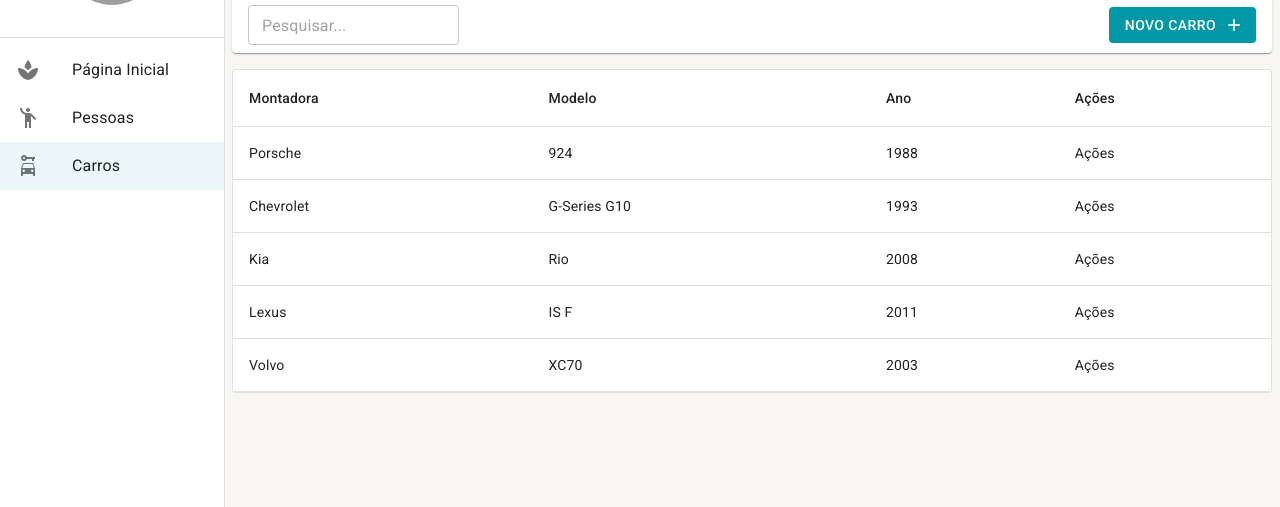
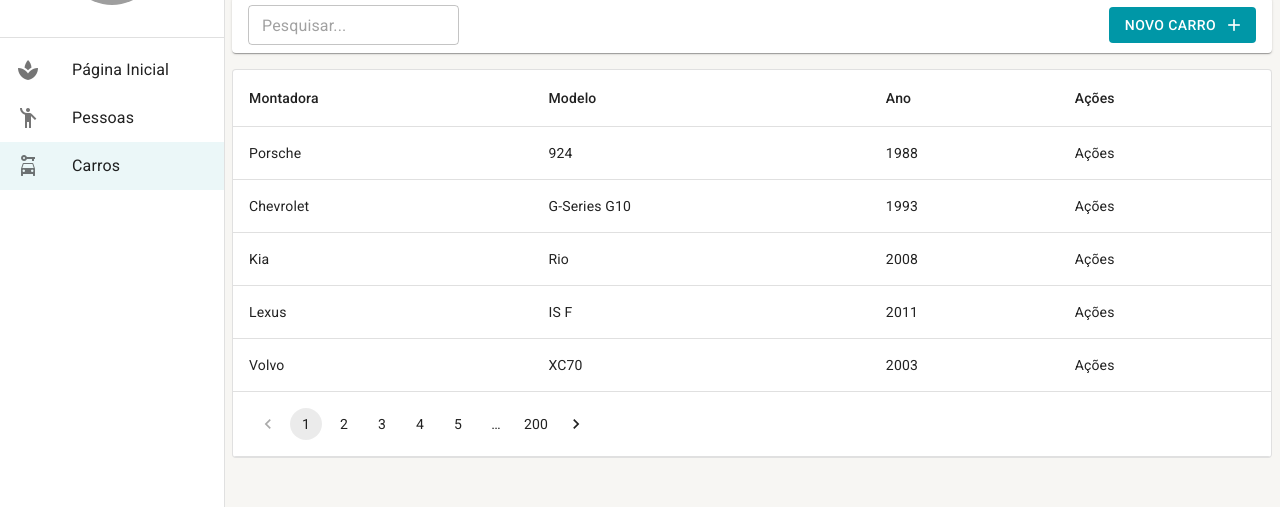
Before and after one commit to NiltonMoraesNeto/portfolio-nilton, a React (Create React App) app: page /carros in a window 1280 px wide. Shown: the part 123-630 px from the top of the page. Built offline with nearby package versions, Linux system fonts and the light colour scheme; data requests are answered from the project's data file; grey boxes are pictures that could not be loaded.

Commit message:
Paginação e listagem

```diff
--- a/src/pages/carros/ListagemDeCarro.tsx
+++ b/src/pages/carros/ListagemDeCarro.tsx
@@ -6,10 +6,15 @@
   TableRow,
   TableCell,
   Paper,
+  TableFooter,
+  LinearProgress,
+  CircularProgress,
+  Pagination,
 } from "@mui/material";
 import { useEffect, useMemo, useState } from "react";
 import { useSearchParams } from "react-router-dom";
 import { FerramentasDaListagem } from "../../shared/components";
+import { Environment } from "../../shared/environment";
 import { useDebounce } from "../../shared/hooks";
 import { LayoutBasePages } from "../../shared/layouts";
 import {
@@ -30,10 +35,14 @@
     return searchParams.get("busca") || "";
   }, [searchParams]);
 
+  const pagina = useMemo(() => {
+    return Number(searchParams.get("pagina") || "1");
+  }, [searchParams]);
+
   useEffect(() => {
     setIsLoading(true);
     debounce(() => {
-        CarrosService.getAll(1, busca).then((result) => {
+      CarrosService.getAll(pagina, busca).then((result) => {
         setIsLoading(false);
         if (result instanceof Error) {
           alert(result.message);
@@ -45,7 +54,7 @@
         }
       });
     });
-    }, [busca]);
+  }, [busca, pagina]);
 
   return (
     <LayoutBasePages
@@ -56,12 +65,16 @@
           mostrarInputBusca
           textoDaBusca={busca}
           aoMudarTextoDeBusca={(texto) =>
-              setSearchParams({ busca: texto }, { replace: true })
+            setSearchParams({ busca: texto, pagina: "1" }, { replace: true })
           }
         />
       }
     >
-        <TableContainer component={Paper} variant={"outlined"} sx={{ m: 1, width: "auto"}}>
+      <TableContainer
+        component={Paper}
+        variant={"outlined"}
+        sx={{ m: 1, width: "auto" }}
+      >
         <Table>
           <TableHead>
             <TableRow>
@@ -72,7 +85,7 @@
             </TableRow>
           </TableHead>
           <TableBody>
-              {carro.map(carros => (
+            {carro.map((carros) => (
               <TableRow key={carros.id}>
                 <TableCell>{carros.montadora}</TableCell>
                 <TableCell>{carros.modelo}</TableCell>
@@ -81,6 +94,36 @@
               </TableRow>
             ))}
           </TableBody>
+
+          {totalCount === 0 && !isLoading && (
+            <caption>{Environment.LISTAGEM_VAZIA}</caption>
+          )}
+
+          <TableFooter>
+            {totalCount > 0 && totalCount > Environment.LIMITE_DE_LINHAS && (
+              <TableRow>
+                <TableCell colSpan={5}>
+                  <Pagination
+                    count={Math.ceil(totalCount / Environment.LIMITE_DE_LINHAS)}
+                    page={pagina}
+                    onChange={(_, newPage) =>
+                      setSearchParams(
+                        { busca, pagina: newPage.toString() },
+                        { replace: true }
+                      )
+                    }
+                  />
+                </TableCell>
+              </TableRow>
+            )}
+            {isLoading && (
+              <TableRow>
+                <TableCell colSpan={4}>
+                  <CircularProgress variant="indeterminate" />
+                </TableCell>
+              </TableRow>
+            )}
+          </TableFooter>
         </Table>
       </TableContainer>
     </LayoutBasePages>
--- a/src/pages/pessoas/ListagemDePessoa.tsx
+++ b/src/pages/pessoas/ListagemDePessoa.tsx
@@ -5,11 +5,15 @@
   TableHead,
   TableRow,
   TableCell,
+  TableFooter,
   Paper,
+  LinearProgress,
+  Pagination,
 } from "@mui/material";
 import { useEffect, useMemo, useState } from "react";
 import { useSearchParams } from "react-router-dom";
 import { FerramentasDaListagem } from "../../shared/components";
+import { Environment } from "../../shared/environment";
 import { useDebounce } from "../../shared/hooks";
 import { LayoutBasePages } from "../../shared/layouts";
 import {
@@ -30,10 +34,14 @@
     return searchParams.get("busca") || "";
   }, [searchParams]);
 
+  const pagina = useMemo(() => {
+    return Number(searchParams.get("pagina") || "1");
+  }, [searchParams]);
+
   useEffect(() => {
     setIsLoading(true);
     debounce(() => {
-      PessoasService.getAll(1, busca).then((result) => {
+      PessoasService.getAll(pagina, busca).then((result) => {
         setIsLoading(false);
         if (result instanceof Error) {
           alert(result.message);
@@ -45,7 +53,7 @@
         }
       });
     });
-  }, [busca]);
+  }, [busca, pagina]);
 
   return (
     <LayoutBasePages
@@ -56,12 +64,16 @@
           mostrarInputBusca
           textoDaBusca={busca}
           aoMudarTextoDeBusca={(texto) =>
-            setSearchParams({ busca: texto }, { replace: true })
+            setSearchParams({ busca: texto, pagina: "1" }, { replace: true })
           }
         />
       }
     >
-      <TableContainer component={Paper} variant={"outlined"} sx={{ m: 1, width: "auto"}}>
+      <TableContainer
+        component={Paper}
+        variant={"outlined"}
+        sx={{ m: 1, width: "auto" }}
+      >
         <Table>
           <TableHead>
             <TableRow>
@@ -73,8 +85,8 @@
             </TableRow>
           </TableHead>
           <TableBody>
-            {pessoa.map(pessoas => (
-                <TableRow key={pessoas.id}>
+            {pessoa.map((pessoas) => (
+              <TableRow key={pessoas.id}>
                 <TableCell>{pessoas.nome}</TableCell>
                 <TableCell>{pessoas.email}</TableCell>
                 <TableCell>{pessoas.empresa}</TableCell>
@@ -83,6 +95,32 @@
               </TableRow>
             ))}
           </TableBody>
+
+          {totalCount === 0 && !isLoading && (
+            <caption>{Environment.LISTAGEM_VAZIA}</caption>
+          )}
+
+          <TableFooter>
+            {totalCount > 0 && totalCount > Environment.LIMITE_DE_LINHAS && (
+              <TableRow>
+                <TableCell colSpan={5}>
+                  <Pagination
+                    count={Math.ceil(totalCount / Environment.LIMITE_DE_LINHAS)}
+                    page={pagina}
+                    onChange={(_, newPage) => setSearchParams({busca, pagina: newPage.toString()}, {replace: true})}
+                  />
+                </TableCell>
+              </TableRow>
+            )}
+
+            {isLoading && (
+              <TableRow>
+                <TableCell colSpan={5}>
+                  <LinearProgress variant="indeterminate" />
+                </TableCell>
+              </TableRow>
+            )}
+          </TableFooter>
         </Table>
       </TableContainer>
     </LayoutBasePages>
```
Lines whose indentation alone changed are shown as unchanged.
